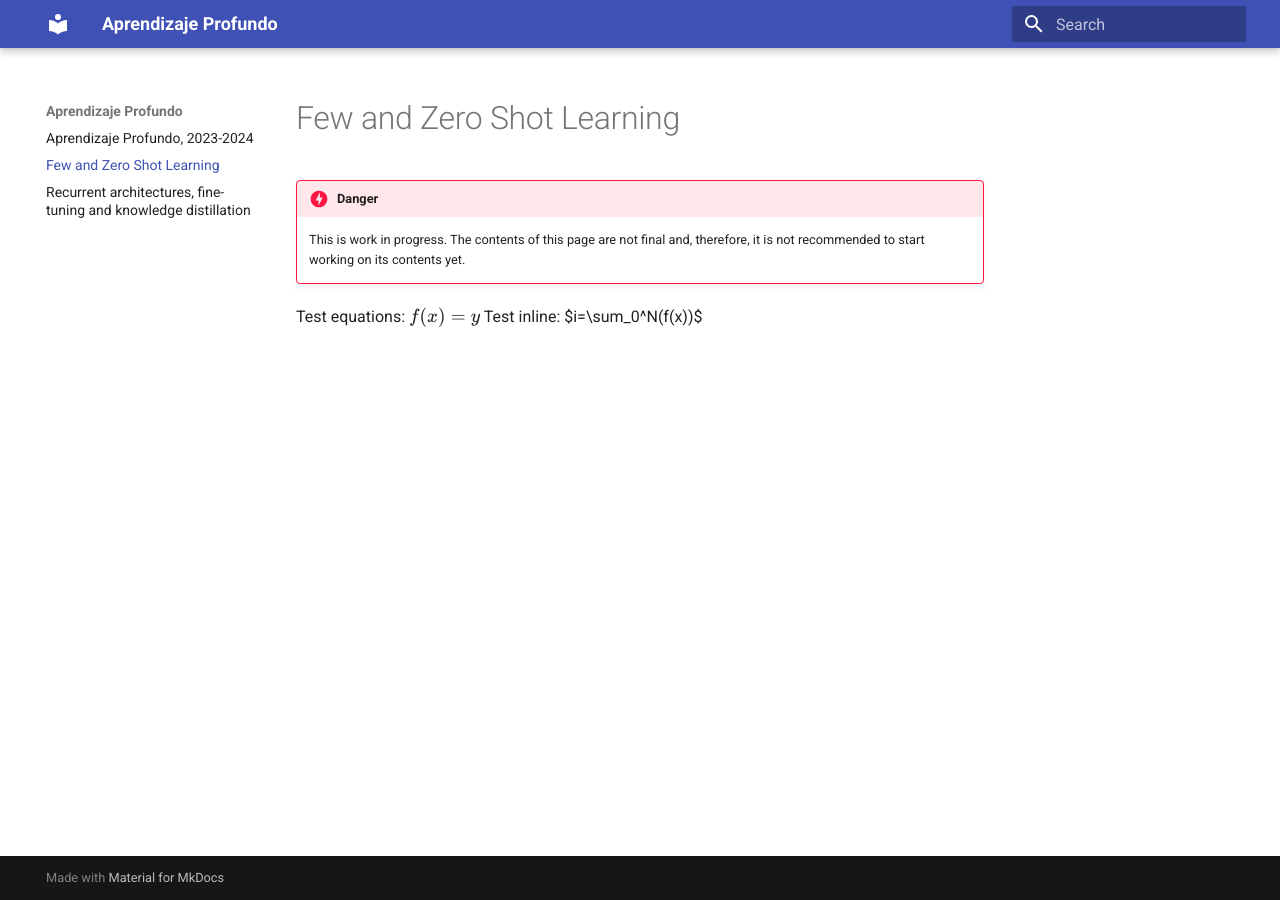
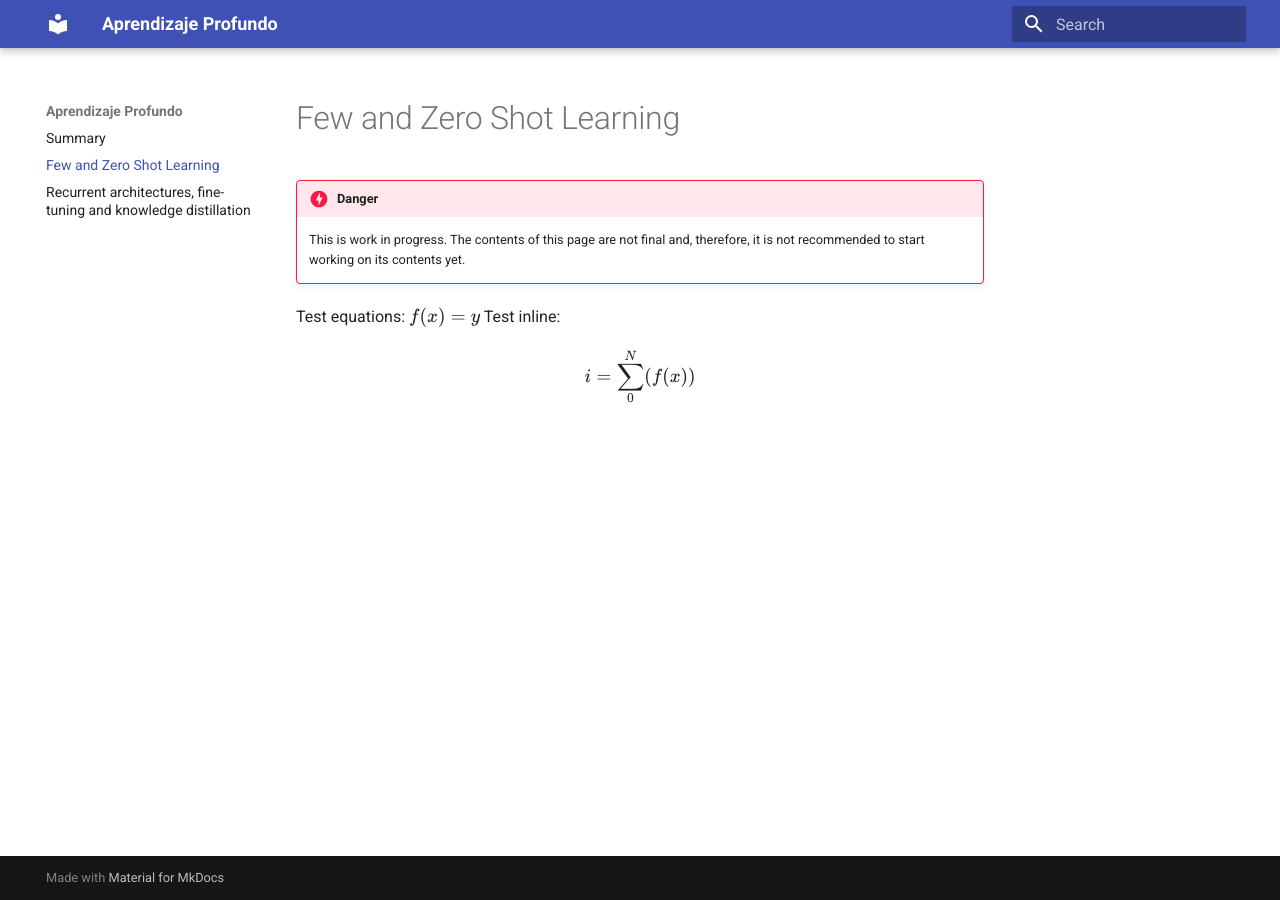
Before and after one commit to pertusa/ap, an MkDocs documentation site: the page built from docs/fsl.md, in a window 1280 px wide. Built offline with MkDocs 1.6.1 and Material for MkDocs 9.7.7, drawn with Linux system fonts in a browser that asks for light colours; formulas are drawn with MathJax 3.

Commit message:
Minor updates

```diff
--- a/docs/fsl.md
+++ b/docs/fsl.md
@@ -5,4 +5,4 @@
     This is work in progress. The contents of this page are not final and, therefore, it is not recommended to start working on its contents yet.
 
 Test equations: \(f(x)=y\)
-Test inline: $i=\sum_0^N(f(x))$
+Test inline: $$i=\sum_0^N(f(x))$$
--- a/docs/index.md
+++ b/docs/index.md
@@ -1,4 +1,4 @@
-# Aprendizaje Profundo, 2023-2024
+# Summary
 
 ## Homework Assignments
 
```
